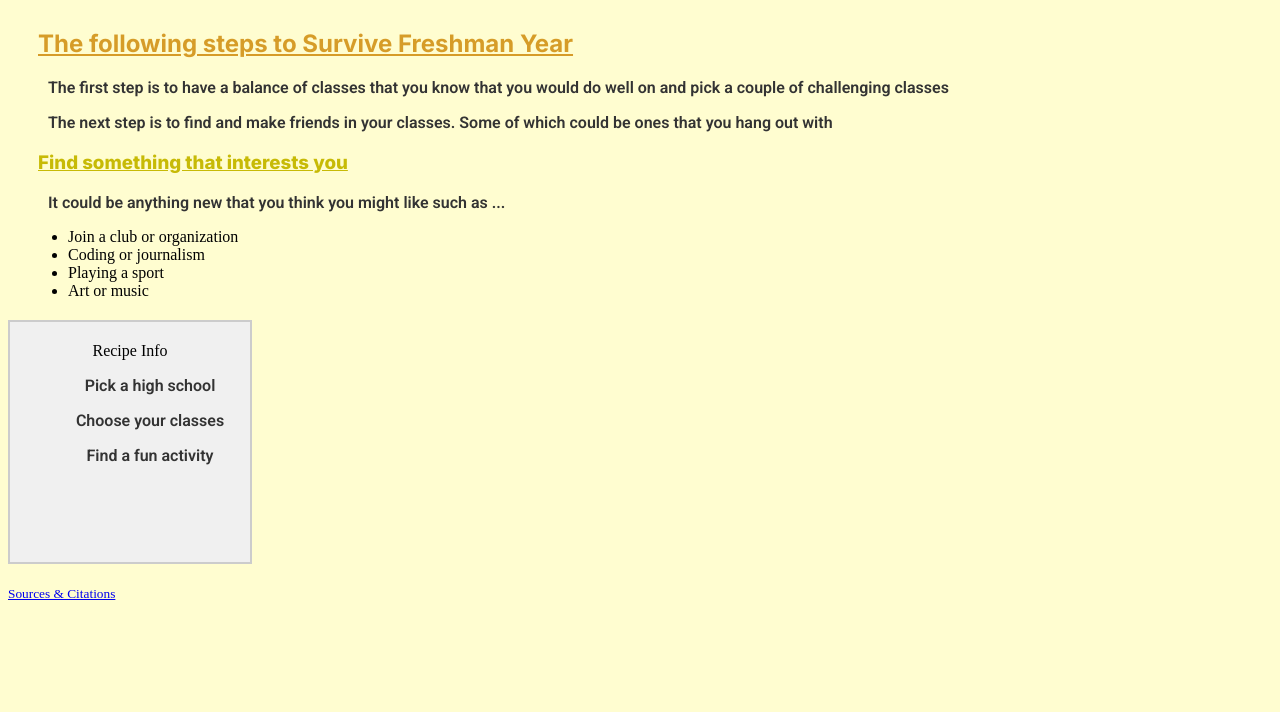
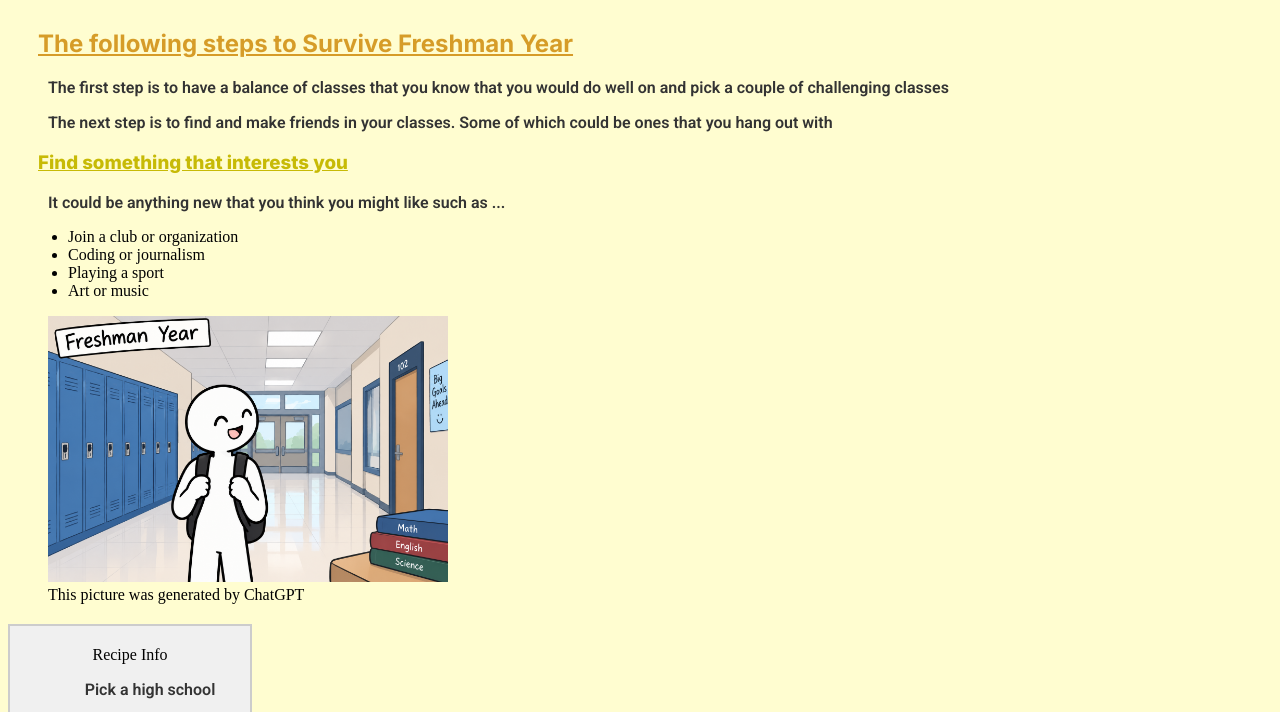
Before and after one commit to IACS-26-27/web-design-1-recipe-assignment-adamtiacs, a website: page index.html in a window 1280 px wide. Shown: the part 217-929 px from the top of the page. Before the commit the page ends 827 px from the top, so only its background shows below. Drawn offline with Linux system fonts and the light colour scheme.

Commit message:
added image and caption + alt next to customize the div

```diff
--- a/index.html
+++ b/index.html
@@ -38,6 +38,13 @@
         <li>Playing a sport</li>
         <li>Art or music</li>
       </ul>
+
+      <figure>
+        <img src="./images/AISlop2.png" width="400"
+          alt="A person smiling that entered the school to start freshman year" />
+        <figcaption>This picture was generated by ChatGPT</figcaption>
+      </figure>
+
       <div class="recipebox">Recipe Info
         <p>Pick a high school</p>
         <p>Choose your classes</p>
```
Also changed, not shown: images/AISlop2.png (added).
